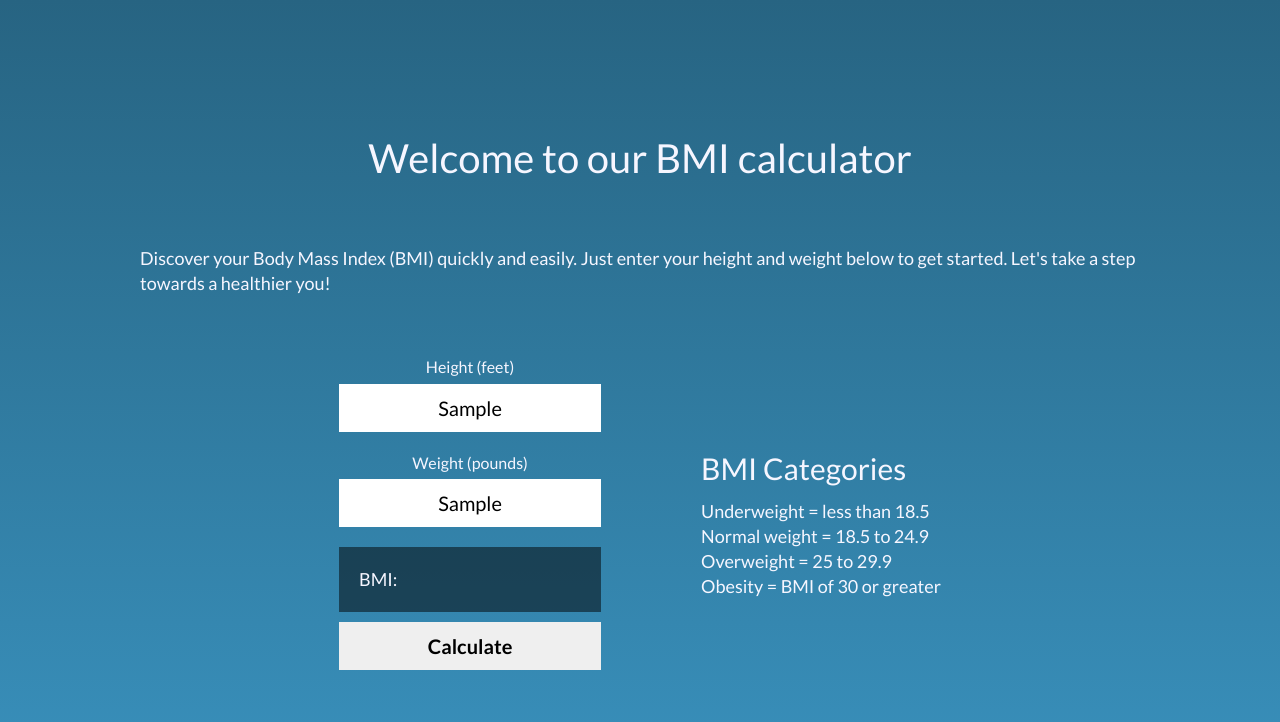
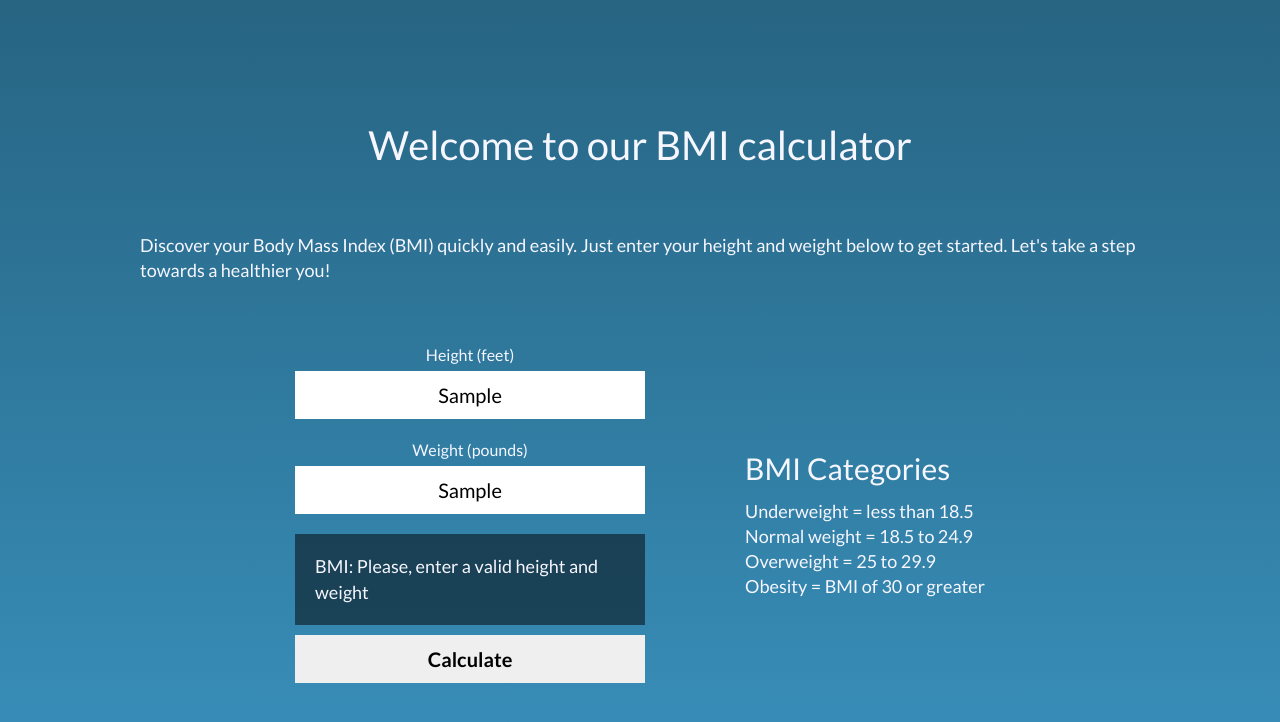
Before and after one commit to bernardoyewole/bmi-calculator, a plain HTML site: page index.html in a window 1280 px wide. Both pictures are taken after typing "Sample", "Sample" into the empty fields and a click on the button "Calculate". Drawn offline with Linux system fonts and the light colour scheme.

Commit message:
Calculation functions added

```diff
--- a/assets/script/app.js
+++ b/assets/script/app.js
@@ -1 +1,45 @@
 'use strict';
+// Utility functions
+function onEvent(event, selector, callback) {
+    return selector.addEventListener(event, callback);
+}
+
+function select(selector, parent = document) {
+    return parent.querySelector(selector);
+}
+
+// Main
+const height = select('.height');
+const weight = select('.weight');
+const result = select('.result span');
+const calculate = select('.calculate');
+const response = select('.result');
+
+onEvent('load', window, () => {
+    height.value = '';
+    weight.value = '';
+});
+
+function getBmi(heightnum, weightnum) {
+    let bmi = weightnum * 703/ (heightnum * heightnum);
+    return bmi;
+}
+
+function isValid(...arg) {
+    if (arg !== '' && !isNaN(Number.parseFloat(arg))) {
+        return true;
+    }
+    else {
+        result.innerText = "Please, enter a valid height and weight";
+    }
+}
+
+onEvent('click', calculate, () => {
+    let heightNum = Number.parseFloat(height.value);
+    let weightNum = Number.parseFloat(weight.value);
+
+    if (isValid(heightNum, weightNum)) {
+        let bmi = getBmi(heightNum, weightNum);
+        result.innerText = `${bmi.toFixed(1)}`;
+    }
+});
--- a/assets/style/index.css
+++ b/assets/style/index.css
@@ -87,6 +87,7 @@ form :nth-child(3) {
 form {
     display: flex;
     flex-direction: column;
+    width: 350px;
 }
 
 .result {
```
